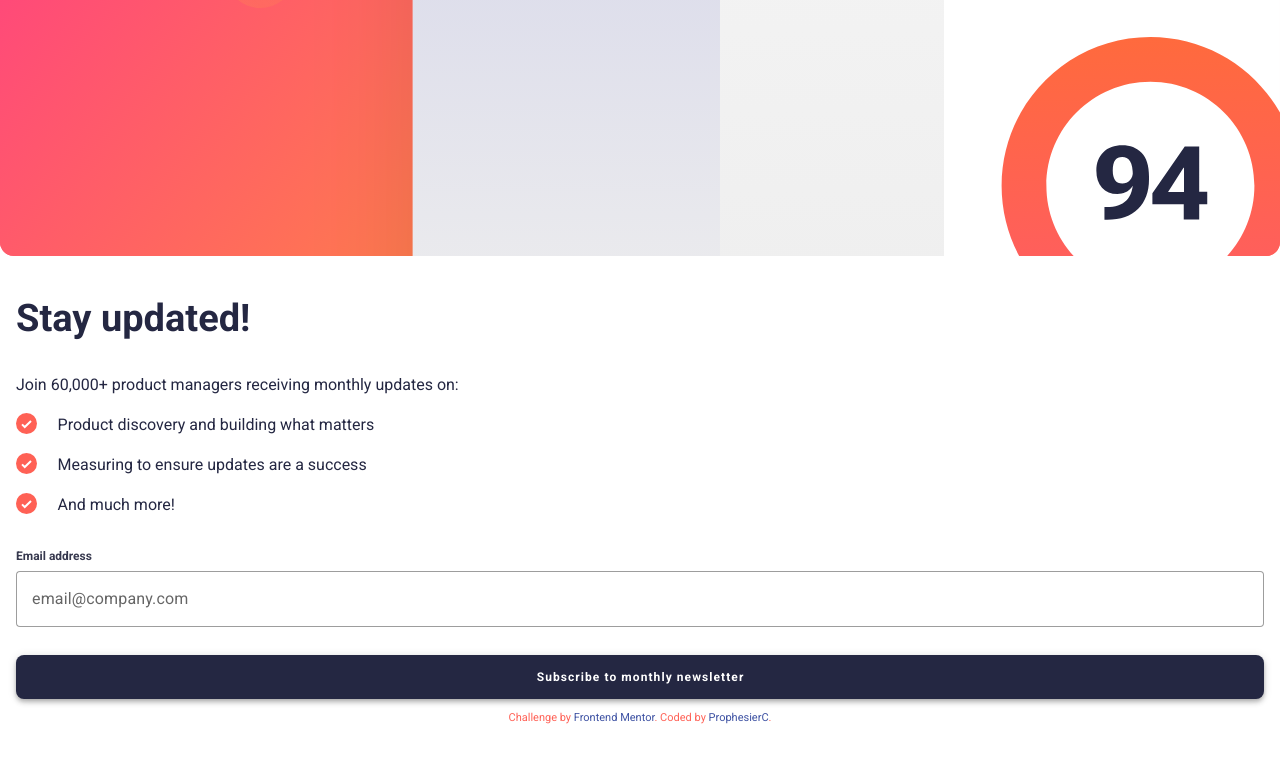
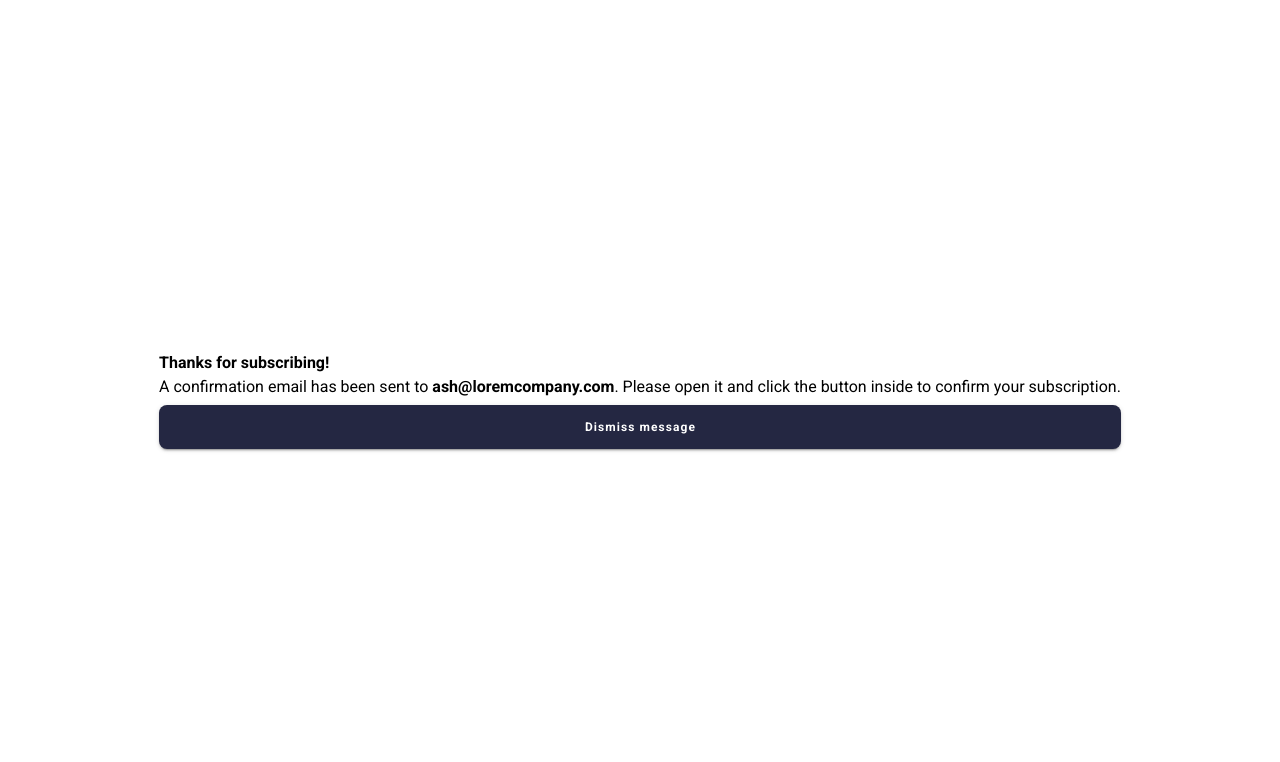
Before and after one commit to prophesierc/newsletter-sign-up-with-success-message-main, a Vue app in the folder app/: page / in a window 1280 px wide. Both pictures are taken after a click on the button "Subscribe to monthly newsletter". Shown: the top 762 px of the page. Built offline with nearby package versions, Linux system fonts and the light colour scheme.

Commit message:
update App.vue, SubscribeModal.vue, SubscribeButton.vue and main.js

```diff
--- a/app/src/App.vue
+++ b/app/src/App.vue
@@ -11,7 +11,9 @@
     <ListItems :listedItems='listedItem2'/>
     <ListItems :listedItems='listedItem3'/>
     <EmailField />
-    <SubscribeButton :buttonText='buttonText' />
+    <SubscribeButton :buttonText='buttonText' @open-subscribe-modal="showModal = true" />
+    <SubscribeModal :show="showModal" @close-subscribe-modal="showModal = false" />
+
     <div class="attribution">
       Challenge by <a href="https://www.frontendmentor.io?ref=challenge" target="_blank">Frontend Mentor</a>.
       Coded by <a href="https://github.com/prophesierc">ProphesierC</a>.
@@ -22,9 +24,9 @@
 <script>
 import ImageHandler from '@/components/ImageHandler.vue';
 import EmailField from '@/components/EmailField.vue';
+import ListItems from '@/components/props/ListItems.vue';
+import SubscribeButton from '@/components/props/SubscribeButton.vue';
 import SubscribeModal from '@/components/SubscribeModal.vue';
-import ListItems from '@/components/props/listItems.vue';
-import SubscribeButton from '@/components/props/SubscribeButton.vue';
 
 export default
 {
@@ -42,7 +44,8 @@ export default
       buttonText: 'Subscribe to monthly newsletter',
       listedItem1: 'Product discovery and building what matters',
       listedItem2: 'Measuring to ensure updates are a success',
-      listedItem3: 'And much more!'
+      listedItem3: 'And much more!',
+      showModal: false
     }
   }
 }
--- a/app/src/components/SubscribeModal.vue
+++ b/app/src/components/SubscribeModal.vue
@@ -1,22 +1,80 @@
 <template>
-    <h4>
-        Thanks for subscribing!
-    </h4>
-    <p>
-        A confirmation email has been sent to <b>ash@loremcompany.com</b>.
-        Please open it and click the button inside to confirm your subscription.
-        <SubscribeButton />
-    </p>
-
+    <transition name="slide-from-top">
+        <div v-if="show" class="subscribe__modal">
+          <div class="modal__content">
+            <h4>Thanks for subscribing!</h4>
+            <p>
+              A confirmation email has been sent to <b>ash@loremcompany.com</b>.
+              Please open it and click the button inside to confirm your subscription.
+            </p>
+            <SubscribeButton :buttonText="buttonText" @click="close" />
+          </div>
+        </div>
+      </transition>
 </template>
 
 <script>
-export default {
-name: 'SubscribeModal'
-}
 import SubscribeButton from '@/components/props/SubscribeButton.vue';
 
+export default
+{
+    components:
+    {
+        SubscribeButton
+    },
+    props: ['show'],
+    methods:
+    {
+        close()
+        {
+            this.$emit('close-subscribe-modal');
+        }
+    },
+    data()
+    {
+        return {
+            buttonText: 'Dismiss message'
+        }
+    }
+}
 </script>
 
-<style>
+<style scoped>
+.slide-from-top-enter-active, .slide-from-top-leave-active {
+    transition: transform 0.5s ease-in-out, opacity 0.5s ease-in-out;
+}
+
+.slide-from-top-enter-from {
+    transform: translateY(-100%);
+    opacity: 0;
+}
+
+.slide-from-top-enter-to {
+    transform: translateY(0);
+    opacity: 1;
+}
+
+.slide-from-top-leave-from {
+    transform: translateY(0);
+    opacity: 1;
+}
+
+.slide-from-top-leave-to {
+    transform: translateY(-100%);
+    opacity: 0;
+}
+
+.subscribe__modal {
+    position: fixed;
+    top: 0;
+    left: 0;
+    right: 0;
+    display: flex;
+    flex-direction: column;
+    justify-content: center;
+    align-items: center;
+    background-color: var(--neutral-clr-White);
+    width: 100%;
+    height: 100%;
+}
 </style>
--- a/app/src/components/props/SubscribeButton.vue
+++ b/app/src/components/props/SubscribeButton.vue
@@ -1,10 +1,10 @@
 <template>
   <v-btn
-  class="subscribe__button"
-  type="submit"
-  density="default"
-  size="large"
-  @click="modalHandler"
+    class="subscribe__button"
+    type="submit"
+    density="default"
+    size="large"
+    @click="open"
   >
   {{ buttonText }}</v-btn>
 </template>
@@ -15,9 +15,9 @@ export default
   props: ['buttonText'],
   methods:
   {
-    handleClick()
+    open()
     {
-      this.$emit('open-modal');
+        this.$emit('open-subscribe-modal');
     }
   }
 }
--- a/app/src/main.js
+++ b/app/src/main.js
@@ -1,21 +1,24 @@
-import { createApp } from 'vue'
+import { createApp } from 'vue';
 
 // Vuetify
-import 'vuetify/styles'
-import { createVuetify } from 'vuetify'
-import * as components from 'vuetify/components'
-import * as directives from 'vuetify/directives'
-import '@mdi/font/css/materialdesignicons.css'
+import 'vuetify/styles';
+import { createVuetify } from 'vuetify';
+import { VBtn, VTextField } from 'vuetify/components';
+import '@mdi/font/css/materialdesignicons.css';
 
-// Components
-import App from '@/App.vue'
+import App from '@/App.vue';
 
-const vuetify = createVuetify({
-  components,
-  directives,
-  icons: {
-    defaultSet: 'mdi',
-  },
-})
+const vuetify = createVuetify(
+  {
+    components:
+    {
+      VBtn,
+      VTextField,
+    },
+    icons:
+    {
+      defaultSet: 'mdi',
+    },
+  });
 
-createApp(App).use(vuetify).mount('#app')
+createApp(App).use(vuetify).mount('#app');
```
